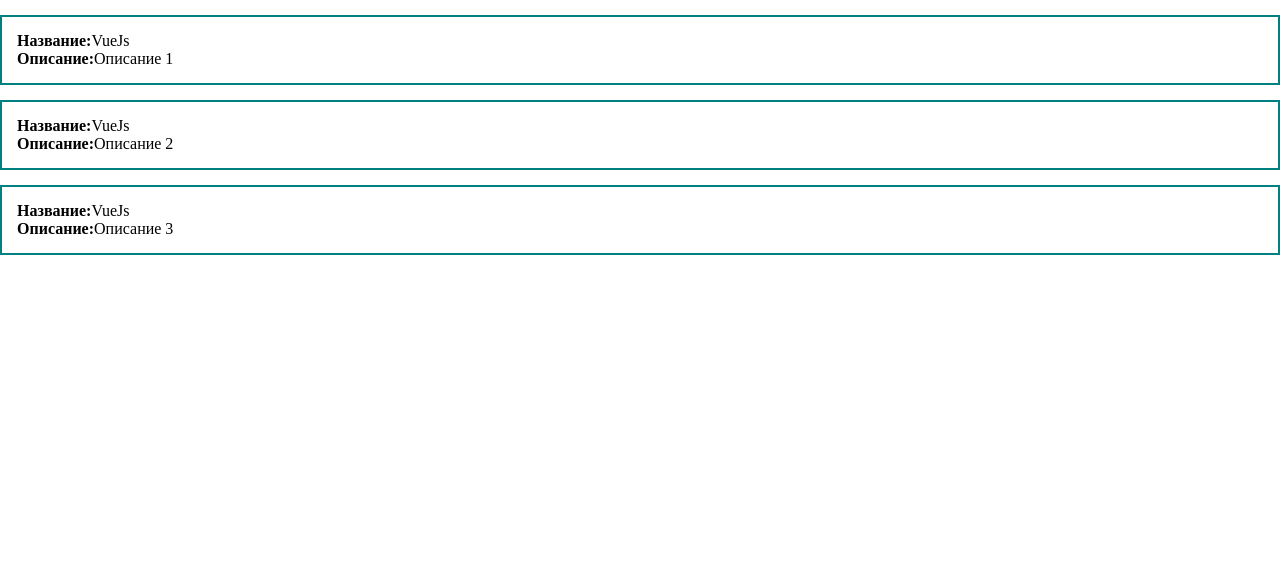
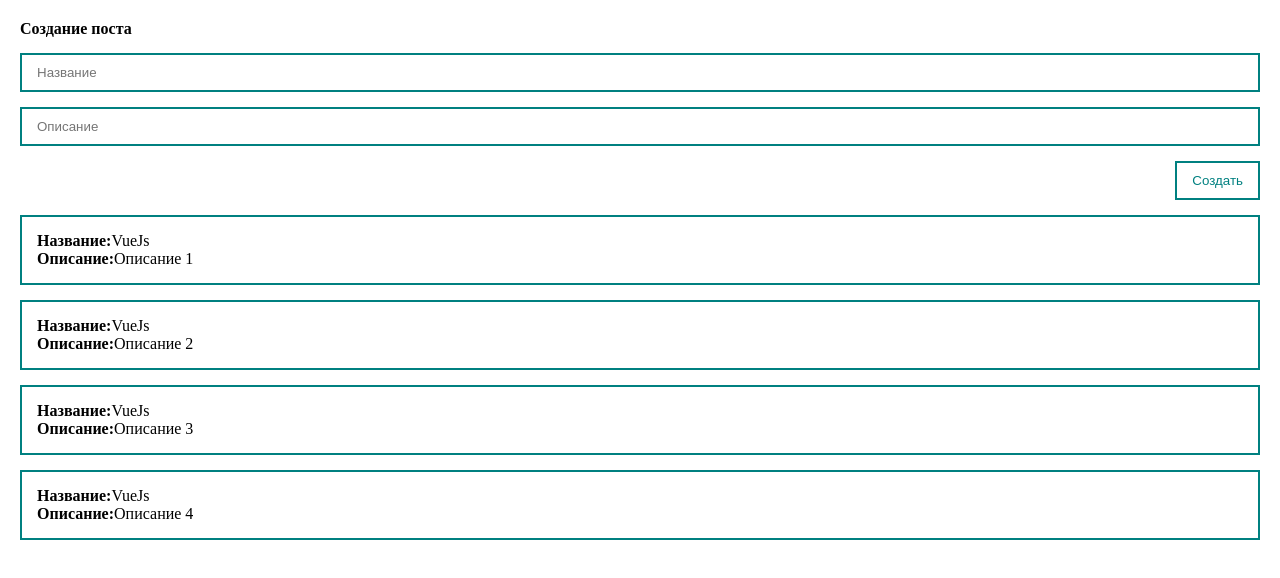
Before and after one commit to flickzyxd/vue-3-course, a Vue app: page / in a window 1280 px wide. Shown: the top 578 px of the page. Built offline with nearby package versions, Linux system fonts and the light colour scheme.

Commit message:
3140 day 1

```diff
--- a/src/App.vue
+++ b/src/App.vue
@@ -1,5 +1,11 @@
 <template>
-  <div>
+  <div class="app">
+    <form @submit.prevent>
+      <h4>Создание поста</h4>
+      <input v-bind:value="title" @input="title = $event.target.value" class="input" type="text" placeholder="Название">
+      <input v-bind:value="body" @input="body = $event.target.value" class="input" type="text" placeholder="Описание">
+      <button class="btn" @click="createPost">Создать</button>
+    </form>
     <div class="post" v-for="post in posts">
       <div><strong>Название:</strong>{{ post.title }}</div>
       <div><strong>Описание:</strong>{{ post.body }}</div>
@@ -15,11 +21,26 @@
         {id: 1, title: 'VueJs', body: 'Описание 1'},
         {id: 1, title: 'VueJs', body: 'Описание 2'},
         {id: 1, title: 'VueJs', body: 'Описание 3'},
-      ]
+        {id: 1, title: 'VueJs', body: 'Описание 4'},
+      ],
+      title: '',
+      body: '',
     }
   },
   methods: {
-
+    createPost() {
+      const newPost = {
+        id: Date.now(),
+        title: this.title,
+        body: this.body,
+      }
+      this.posts.push(newPost);
+      this.title = '';
+      this.body = '';
+    },
+    inputTitle(event) {
+      this.title = event.target.value;
+    }
   }
 }
 </script>
@@ -31,9 +52,34 @@
   box-sizing: border-box;
 }
 
+.app {
+  padding: 20px;
+}
+
 .post {
   padding: 15px;
   border: 2px solid teal;
   margin-top: 15px;
 }
+
+form {
+  display: flex;
+  flex-direction: column;
+}
+
+.input {
+  width: 100%;
+  border: 2px solid teal;
+  padding: 10px 15px;
+  margin-top: 15px;
+}
+
+.btn {
+  margin-top: 15px;
+  align-self: flex-end;
+  padding: 10px 15px;
+  background: none;
+  color: teal;
+  border: 2px solid teal
+}
 </style>
```
